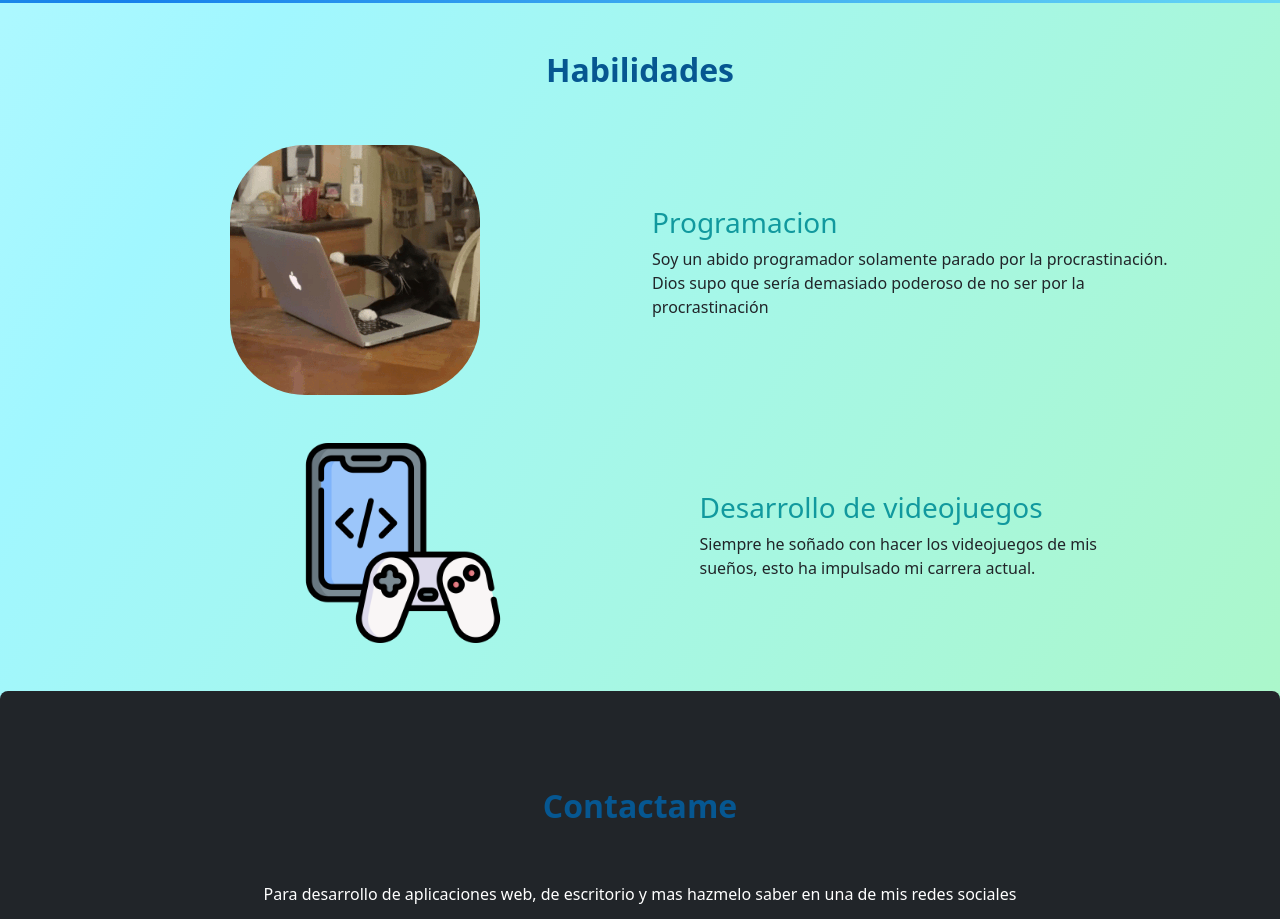
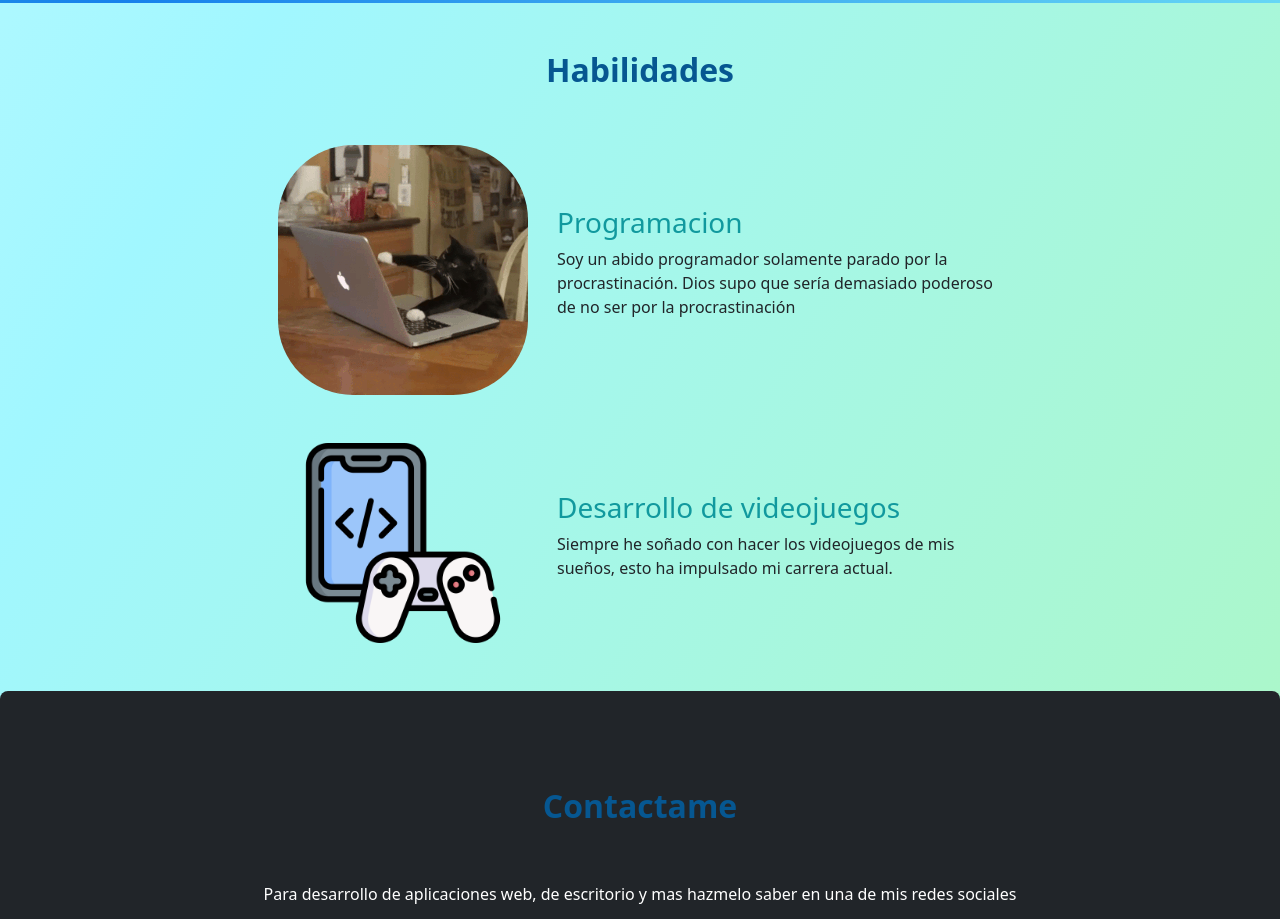
Before and after one commit to Jhonesp/Personal-site, a plain HTML site: page index.html in a window 1280 px wide. Shown: the part 1003-1922 px from the top of the page. Drawn offline with nearby package versions, Linux system fonts and the light colour scheme.

Commit message:
mas modifs para sm

```diff
--- a/index.html
+++ b/index.html
@@ -32,20 +32,20 @@
             <h2 class="py-5">Habilidades</h2>
             <div class="container aver">
                 <div class="row pb-5 d-flex justify-content-center align-items-center">
-                    <div class="col-3 col-sm-6">
+                    <div class="col-lg-3 col-sm-6">
                         <img src="images/cat-typing.gif" alt="typing cat" class="portrait">
                     </div>
-                    <div class="col-5 col-sm-6 texto">
+                    <div class="col-lg-5 col-sm-6 texto">
                         <h3>Programacion</h3>
                         <p>Soy un abido programador solamente parado por la procrastinación. Dios supo que sería demasiado poderoso de no ser por la procrastinación</p>
                     </div>
                 </div>
 
                 <div class="row d-flex justify-content-center align-items-center">
-                    <div class="col-3 col-sm-6">
+                    <div class="col-lg-3 col-sm-6">
                         <img src="images/gamedev.png" alt="videogame dev" height="200">
                     </div>
-                    <div class="col-5 texto">
+                    <div class="col-lg-5 col-sm-6 texto">
                         <h3>Desarrollo de videojuegos</h3>
                         <p>Siempre he soñado con hacer los videojuegos de mis sueños, esto ha impulsado mi carrera actual. </p>
                     </div>
```
